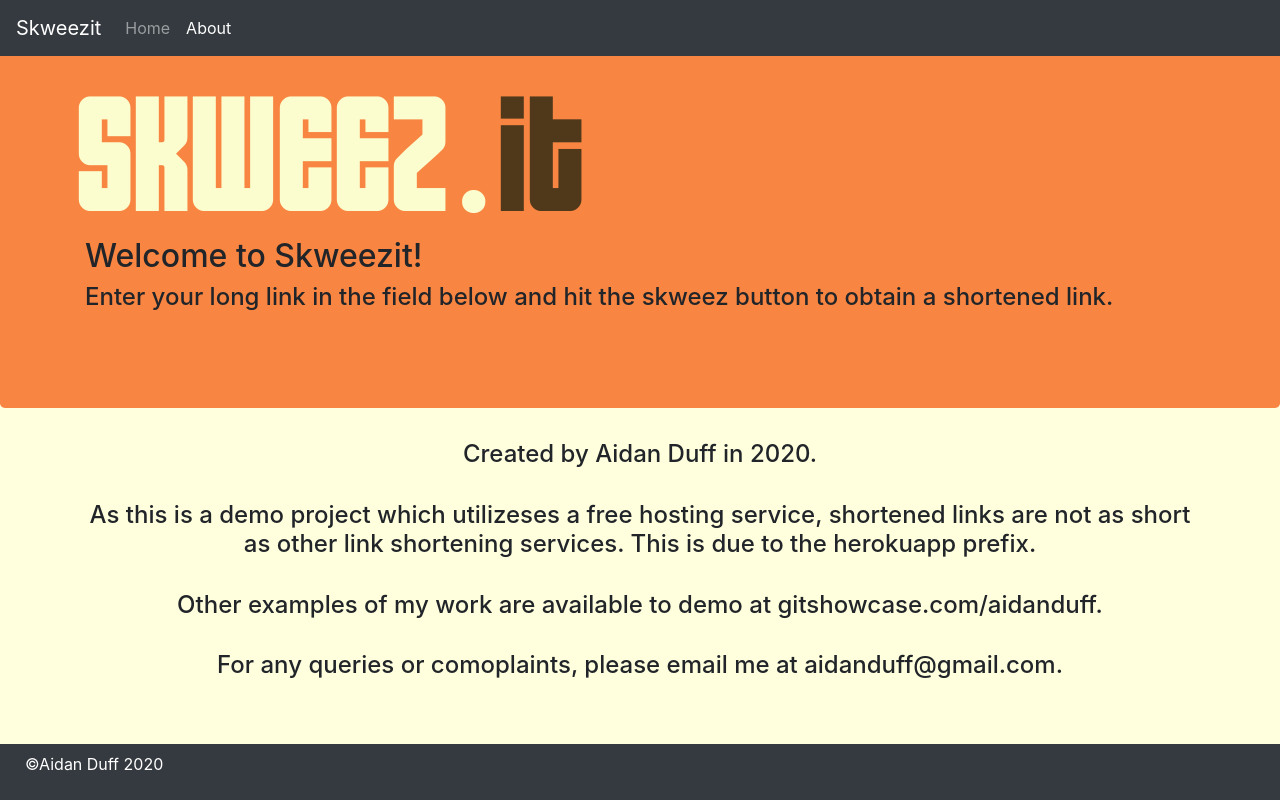
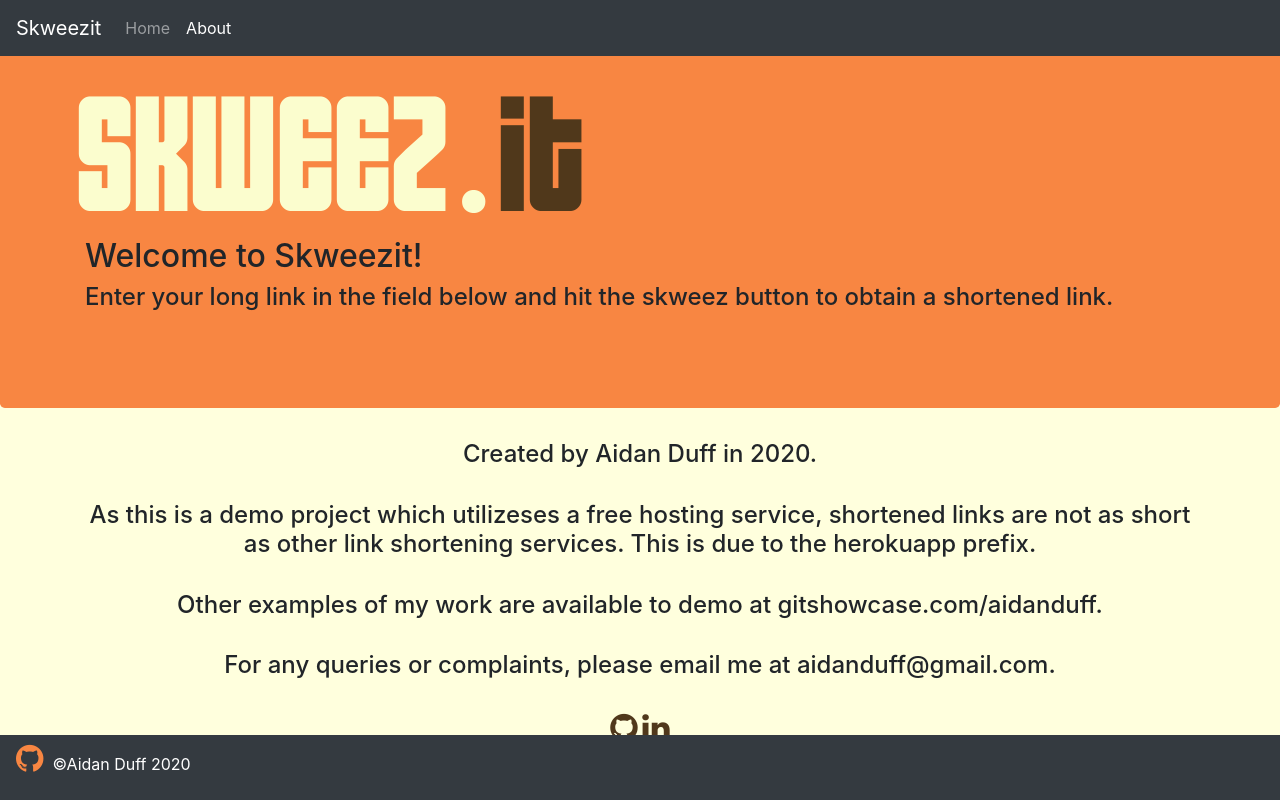
Before and after one commit to aidanduff/url-shortener-frontend, a React (Create React App) app: page /about in a window 1280 px wide. Built offline with nearby package versions, Linux system fonts and the light colour scheme.

Commit message:
added icons for github, Linkedin etc

```diff
--- a/src/components/about.jsx
+++ b/src/components/about.jsx
@@ -7,7 +7,22 @@ const About = () => {
 
         <h4>Other examples of my work are available to demo at gitshowcase.com/aidanduff.</h4><br></br>
 
-        <h4>For any queries or comoplaints, please email me at aidanduff@gmail.com.</h4></div> );
+        <h4>For any queries or complaints, please email me at aidanduff@gmail.com.
+        </h4><br></br>
+
+        <p className="text-center">
+          <a href="https://github.com/aidanduff" className="text-right">
+            <i className="fa fa-github fa-github-about  fa-2x" style={{color: "#50381b"}}> </i>
+          </a>
+          &nbsp;
+          <a
+            href="https://www.linkedin.com/in/aidan-d-31294a16a/"
+            className="text-right"
+          >
+            <i className="fa fa-linkedin fa-linkedin-about fa-2x" style={{color: "#50381b"}}> </i>
+          </a>
+        </p>
+        </div> );
 }
 
 export default About;
--- a/src/components/bottomNav.jsx
+++ b/src/components/bottomNav.jsx
@@ -8,7 +8,7 @@ const BottomNav = () => {
           href="https://github.com/aidanduff/weather-data-ui"
           className="text-right"
         >
-          <i className="fa fa-github fa-github-navbar fa-2x"> </i>
+          <i className="fa fa-github fa-github-navbar fa-2x" style={{color: "#f88642"}}> </i>
         </a>
         &nbsp; &copy;Aidan Duff 2020
       </p>
--- a/src/index.js
+++ b/src/index.js
@@ -5,6 +5,7 @@ import "./index.css";
 import App from "./App";
 import * as serviceWorker from "./serviceWorker";
 import "bootstrap/dist/css/bootstrap.css";
+import "font-awesome/css/font-awesome.css";
 
 ReactDOM.render(
   <React.StrictMode>
```
